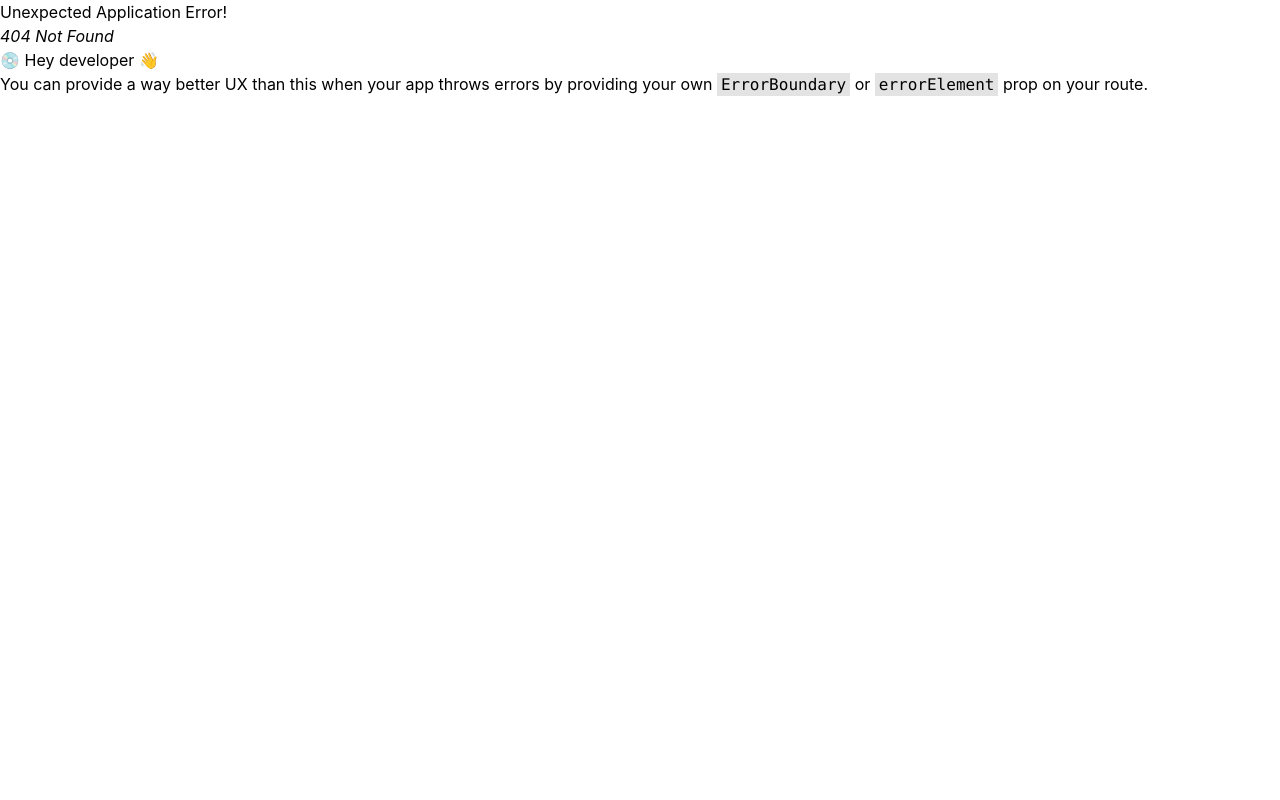
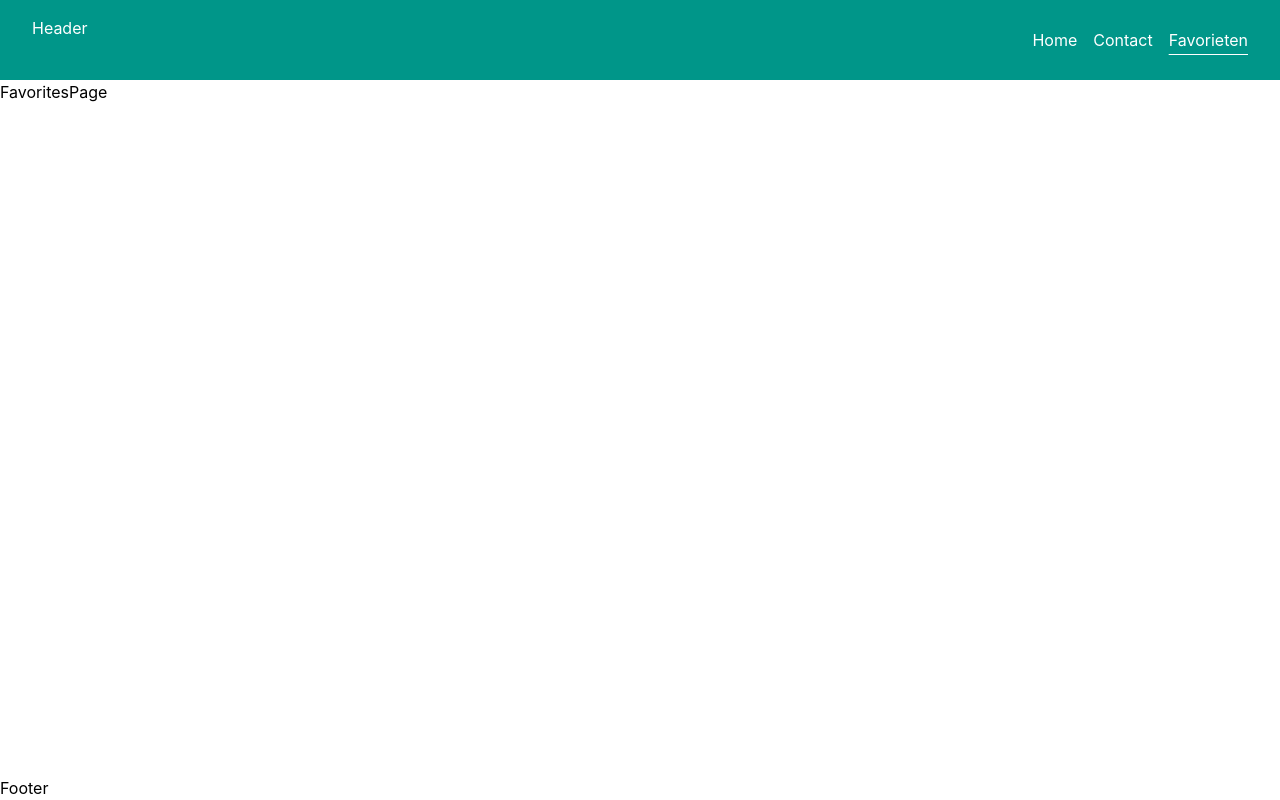
Before and after one commit to DavidBr89/web3-2526-2f, a React (Vite) app in the folder react-bios/: page /favorites in a window 1280 px wide. Before the commit this address had no page. Built offline with nearby package versions, Linux system fonts and the light colour scheme; no server answers.

Commit message:
Einde les 7

```diff
--- a/react-bios/package.json
+++ b/react-bios/package.json
@@ -15,6 +15,7 @@
     "axios": "^1.13.6",
     "react": "^19.2.0",
     "react-dom": "^19.2.0",
+    "react-icons": "^5.6.0",
     "react-router": "^7.13.1",
     "tailwind-merge": "^3.5.0",
     "tailwindcss": "^4.2.1"
--- /dev/null
+++ b/react-bios/src/api/movieApi.ts
@@ -0,0 +1,9 @@
+
+import Axios from "axios";
+
+export const movieAxios = Axios.create({
+    baseURL: "https://api.themoviedb.org/3/movie",
+    headers: {
+            Authorization: import.meta.env.VITE_TMDB_API_KEY,
+          },
+})
--- a/react-bios/src/components/Header.tsx
+++ b/react-bios/src/components/Header.tsx
@@ -3,8 +3,9 @@ import { NavLink } from "react-router";
 
 const Header = () => {
   return (
-    <header>
+    <header className="flex justify-between px-8 py-4 bg-teal-600 text-white h-20">
       <p>Header</p>
+      <div className="flex gap-4 items-center">
         <NavLink
           className={({ isActive }) =>
             isActive ? "underline underline-offset-8" : "no-underline"
@@ -19,6 +20,14 @@ const Header = () => {
           to="/contact">
           Contact
         </NavLink>
+        <NavLink
+          className={({ isActive }) =>
+            isActive ? "underline underline-offset-8" : "no-underline"
+          }
+          to="/favorites">
+          Favorieten
+        </NavLink>
+      </div>
     </header>
   );
 };
--- a/react-bios/src/components/MovieItem.tsx
+++ b/react-bios/src/components/MovieItem.tsx
@@ -1,5 +1,8 @@
 import React from "react";
 import { useNavigate, Link } from "react-router";
+
+import { MdStar, MdStarOutline } from "react-icons/md";
+import { useFavorites } from "../hooks/useFavorites";
 
 // import { type Movie } from "../types/index";
 const BASE_IMAGE_URL = "https://image.tmdb.org/t/p/original";
@@ -10,11 +13,16 @@ interface MovieItemProps {
 
 const MovieItem = ({ movie }: MovieItemProps) => {
   // Hook om via code te navigeren en dus niet via elementen
-  // const navigate = useNavigate();
+  const navigate = useNavigate();
+
+  const { isInFavorites, toggleFavorite } = useFavorites();
 
   return (
-    <Link
-      to={`movies/${movie.id}`}
+    <div
+      onClick={() => {
+        navigate(`movies/${movie.id}`);
+      }}
+      // to={`movies/${movie.id}`}
       // onClick={() => {
       //   navigate(`movies/${movie.id}`);
       // }}
@@ -22,13 +30,21 @@ const MovieItem = ({ movie }: MovieItemProps) => {
       //   onClick={() => {
       //     navigate(`movies/${movie.id}`, { state: { movieId: movie.id } });
       //   }}
-      className="shadow-lg rounded-xl overflow-clip hover:scale-105">
+      className="relative shadow-lg rounded-xl overflow-clip hover:scale-105">
       <img src={`${BASE_IMAGE_URL}${movie.poster_path}`} />
       <p className="text-teal-600 font-bold text-2xl h-20 text-center ">
         {movie.title}
       </p>
       {/* </div> */}
-    </Link>
+      <button
+        onClick={(event) => {
+          toggleFavorite(movie);
+          event.stopPropagation();
+        }}
+        className="text-3xl text-white absolute top-2 right-2 bg-teal-600 hover:bg-teal-400 p-4 rounded-full cursor-pointer">
+        {isInFavorites(movie.id) ? <MdStar /> : <MdStarOutline />}
+      </button>
+    </div>
   );
 };
 
--- /dev/null
+++ b/react-bios/src/contexts/FavoritesContext.tsx
@@ -0,0 +1,39 @@
+// Stap 1: Context aanmaken
+
+import { createContext, useState, type PropsWithChildren } from "react";
+
+interface FavoritesContextType {
+  favs: Movie[];
+  toggleFavorite: (movie: Movie) => void;
+  isInFavorites: (movieId: number) => boolean;
+}
+
+// eslint-disable-next-line react-refresh/only-export-components
+export const FavoritesContext = createContext<FavoritesContextType | null>(
+  null,
+);
+
+// Stap 2: Provider aanmaken
+const FavoritesProvider = (props: PropsWithChildren) => {
+  const [favorites, setFavorites] = useState<Movie[]>([]);
+
+  const toggleFavorite = (movie: Movie) => {
+    if (isInFavorites(movie.id)) {
+      setFavorites(favorites.filter((m) => m.id !== movie.id));
+    } else {
+      setFavorites([...favorites, movie]);
+    }
+  };
+
+  const isInFavorites = (movieId: number) =>
+    favorites.some((m) => m.id === movieId);
+
+  return (
+    <FavoritesContext.Provider
+      value={{ favs: favorites, toggleFavorite, isInFavorites }}>
+      {props.children}
+    </FavoritesContext.Provider>
+  );
+};
+
+export default FavoritesProvider;
--- /dev/null
+++ b/react-bios/src/hooks/useFavorites.tsx
@@ -0,0 +1,12 @@
+import { useContext } from "react";
+import { FavoritesContext } from "../contexts/FavoritesContext";
+
+export const useFavorites = () => {
+  const favoritesContext = useContext(FavoritesContext);
+
+  if (!favoritesContext) {
+    throw new Error("FavoritesContext must be wrapped in a FavoritesProvider");
+  }
+
+  return favoritesContext;
+};
--- a/react-bios/src/pages/DetailsPage.tsx
+++ b/react-bios/src/pages/DetailsPage.tsx
@@ -1,12 +1,16 @@
 import { useEffect, useState } from "react";
 import { useParams } from "react-router";
 import Axios from "axios";
+import { movieAxios } from "../api/movieApi";
 
+// https://api.themoviedb.org/3/movie/popular
 const BASE_FIND_URL = "https://api.themoviedb.org/3/movie/";
 const BASE_IMAGE_URL = "https://image.tmdb.org/t/p/original";
 
 const DetailsPage = () => {
   const { movieId } = useParams();
+
+  // TODO: Converteer dit naar React Query opgelet queryKey is nu ook met de id
 
   const [movie, setMovie] = useState<Movie>();
   const [isLoading, setIsLoading] = useState(false);
@@ -17,11 +21,13 @@ const DetailsPage = () => {
     (async () => {
       try {
         setIsLoading(true);
-        const response = await Axios.get<Movie>(`${BASE_FIND_URL}${movieId}`, {
-          headers: {
-            Authorization: import.meta.env.VITE_TMDB_API_KEY,
-          },
-        });
+        // const response = await Axios.get<Movie>(`${BASE_FIND_URL}${movieId}`, {
+        //   headers: {
+        //     Authorization: import.meta.env.VITE_TMDB_API_KEY,
+        //   },
+        // });
+
+        const response = await movieAxios.get<Movie>(`/${movieId}`);
 
         setMovie(response.data);
       } catch (error) {
--- /dev/null
+++ b/react-bios/src/pages/FavoritesPage.tsx
@@ -0,0 +1,13 @@
+import { useFavorites } from "../hooks/useFavorites";
+
+const FavoritesPage = () => {
+  // Context gaan gebruiken of consumeren
+  const { favs } = useFavorites();
+
+  // TODO: Alle favorieten tonen, MovieItem gebruiken
+  // Als er geen favorieten zijn toon dan een paragraaf met Geen favorieten
+
+  return <div>FavoritesPage</div>;
+};
+
+export default FavoritesPage;
--- a/react-bios/src/pages/MoviesPage.tsx
+++ b/react-bios/src/pages/MoviesPage.tsx
@@ -1,9 +1,8 @@
 import React, { useEffect, useState } from "react";
 import Axios from "axios";
 import MovieItem from "../components/MovieItem";
-import Header from "../components/Header";
-import Footer from "../components/Footer";
 import { useQuery } from "@tanstack/react-query";
+import { movieAxios } from "../api/movieApi";
 // import { type Movie } from "../types";
 
 interface MovieResponse {
@@ -70,14 +69,16 @@ const MoviesPage = () => {
   const { data, isLoading, isError, error, refetch, dataUpdatedAt } = useQuery({
     queryKey: ["popularMovies"],
     queryFn: () => {
-      return Axios.get<MovieResponse>(
-        "https://api.themoviedb.org/3/movie/popular",
-        {
-          headers: {
-            Authorization: import.meta.env.VITE_TMDB_API_KEY,
-          },
-        },
-      );
+      return movieAxios.get<MovieResponse>("/popular");
+
+      // return Axios.get<MovieResponse>(
+      //   "https://api.themoviedb.org/3/movie/popular",
+      //   {
+      //     headers: {
+      //       Authorization: import.meta.env.VITE_TMDB_API_KEY,
+      //     },
+      //   },
+      // );
     },
     // enabled: false,
     // refetchInterval: 5000,
```
Also changed, not shown: react-bios/src/main.tsx (+9 -1 lines), 1 other file (tests, documents, lock files or other folders). Lines whose indentation alone changed are shown as unchanged.
